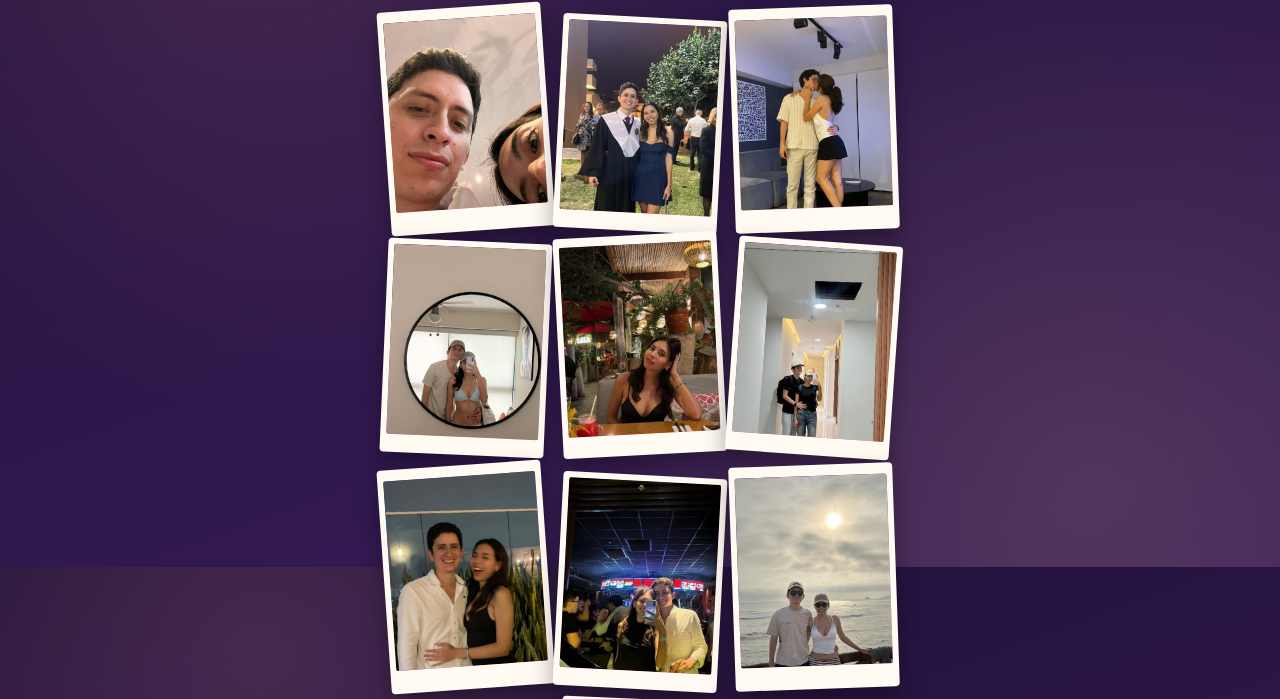
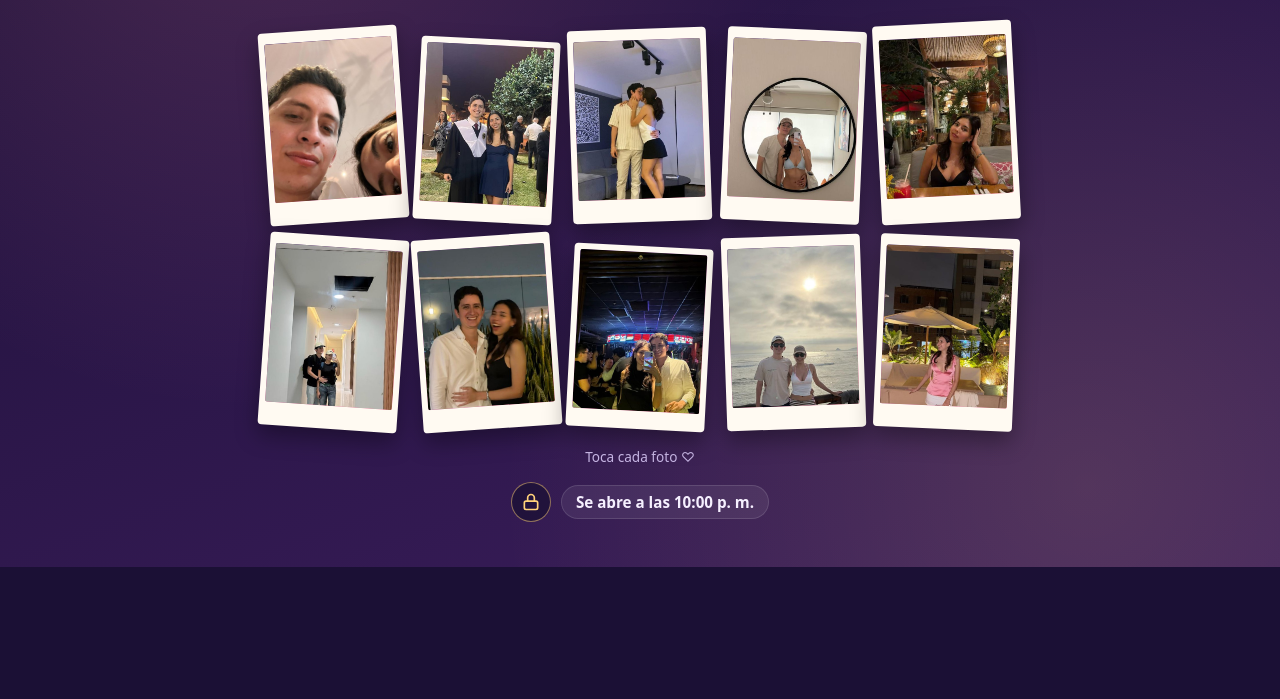
Before and after one commit to CesarPP23/regalo-alessia, a plain HTML site: page index.html in a window 1280 px wide. Shown: the part 233-932 px from the top of the page. After the commit the page ends 800 px from the top, so only its background shows below. Drawn offline with Linux system fonts and the light colour scheme.

Commit message:
Revelar el sábado 21 nov a las 10 p. m. y ajustar el collage en pantallas anchas
Co-Authored-By: Claude Opus 5.5 <noreply@anthropic.com>

```diff
--- a/index.html
+++ b/index.html
@@ -447,6 +447,11 @@
   @media (min-width: 720px) {
     main { max-width: 520px; gap: 26px; }
     .unit { padding: 16px 6px 12px; }
+    /* en pantallas anchas el collage se extiende a 5 columnas */
+    .collage-wrap { width: min(760px, 92vw); }
+    .collage { grid-template-columns: repeat(5, 1fr); gap: 14px; }
+    .polaroid:last-child:nth-child(3n+1) { grid-column: auto; }
+    .polaroid:last-child:nth-child(5n+1) { grid-column: 3; }
   }
 </style>
 </head>
@@ -527,7 +532,7 @@
   //  CONFIGURACIÓN: edita solo este objeto
   // ==========================================================
   const CONFIG = {
-    revelarEn: "2026-11-22T22:00:00-05:00", // domingo 22 nov 2026, 10:00 p. m. hora de Perú
+    revelarEn: "2026-11-21T22:00:00-05:00", // sábado 21 nov 2026, 10:00 p. m. hora de Perú
     pasajera: "Alessia",
     origen: "LIM",
     destino: "PIU",
```
